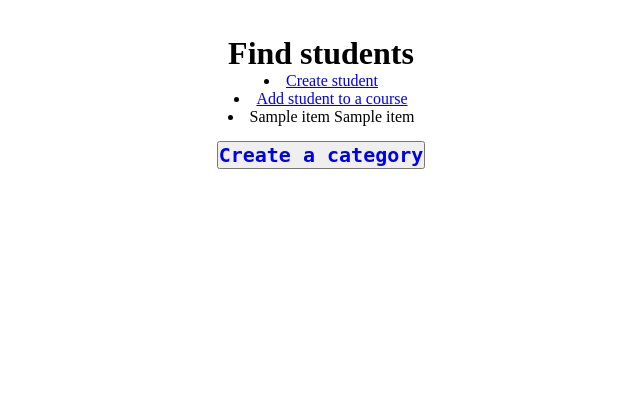
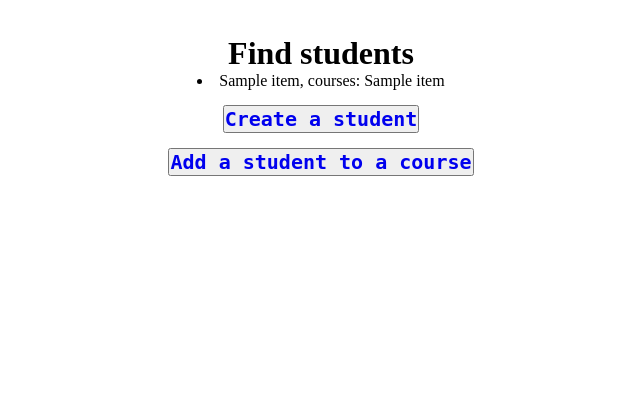
Before and after one commit to anatolytsi/adpp-gb, a Python web app: template templates/students.html in a window 1280 px wide. Shown: the part 113-533 px from the top of the page, without its empty margins (319-959 px from the left). Run offline with Jinja, Linux system fonts and the light colour scheme; the template is opened without the code that fills it: most values are stand-ins (such as "Sample title", 1, 10 or a date in 2020).

Commit message:
corrected html look

```diff
--- a/templates/students.html
+++ b/templates/students.html
@@ -17,17 +17,11 @@ Students
         <div id="row1">
             Find students
         </div>
-		<li>
-			<a href="/create-student/">Create student</a>
-		</li>
-		<li>
-			<a href="/add-student/">Add student to a course</a>
-		</li>
         <div id="cat_list">
             {% for item in objects_list %}
                 <div id="cat_row">
                     <li>
-                        {{item.name}}
+                        {{item.name}}, courses:
                         {% for course in item.courses %}
                             {{course.name}}
                         {% endfor %}
@@ -35,6 +29,7 @@ Students
                 </div>
             {% endfor %}
         </div>
-		<button class="btn"><a style="text-decoration: none" href="/create-category/">Create a category</a></button>
+		<button class="btn"><a style="text-decoration: none" href="/create-student/">Create a student</a></button>
+		<button class="btn"><a style="text-decoration: none" href="/add-student/">Add a student to a course</a></button>
     </div>
 {% endblock %}
```
Also changed, not shown: templates/add-student.html (+2 -6 lines), templates/create-student.html (+2 -6 lines).
